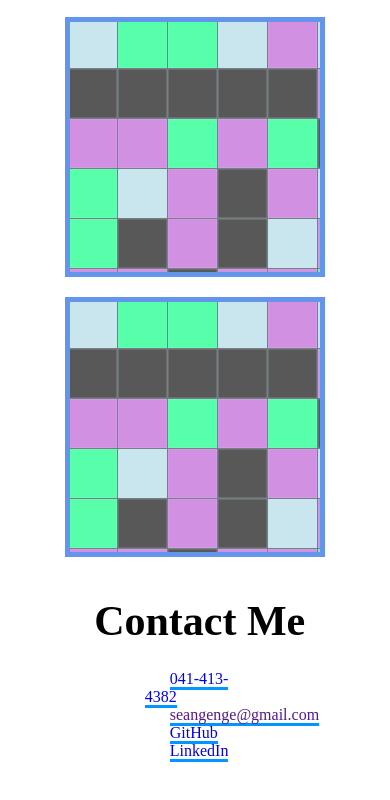
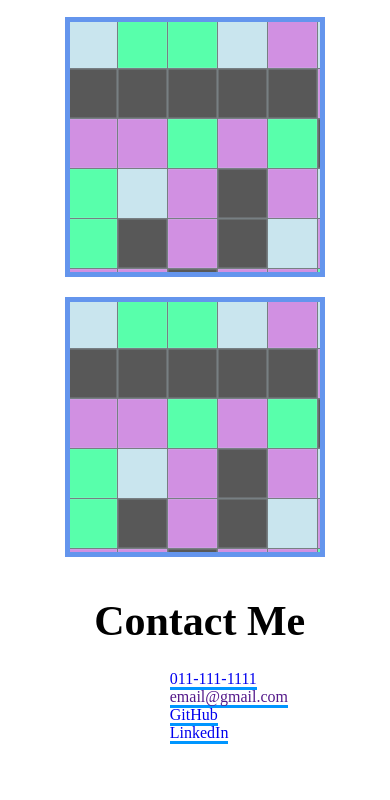
Before and after one commit to SeanGenge/SeanPortfolio, a plain HTML site: page index.html in a window 390 px wide. Shown: the part 1520-2320 px from the top of the page. Drawn offline with Linux system fonts and the light colour scheme.

Commit message:
Updated phone and email contact details

```diff
--- a/index.html
+++ b/index.html
@@ -54,8 +54,8 @@
                 <div class="title">Contact Me</div>
                 <div class="contents">
                     <ul id="contact-me-section">
-                        <li><a href="tel:041-413-4382">041-413-4382</a></li>
-                        <li><a href="">seangenge@gmail.com</a></li>
+                        <li><a href="tel:041-413-4382">011-111-1111</a></li>
+                        <li><a href="">email@gmail.com</a></li>
                         <li><a href="https://github.com/SeanGenge?tab=repositories">GitHub</a></li>
                         <li><a href="https://www.linkedin.com/in/seangenge/">LinkedIn</a></li>
                     </ul>
```
